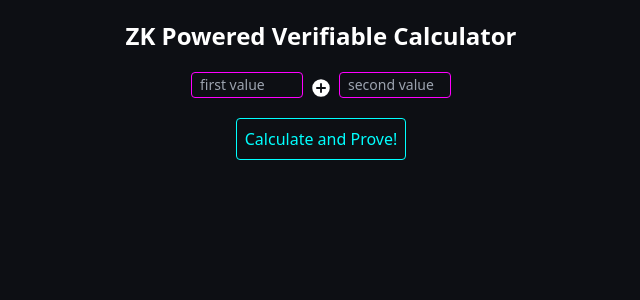
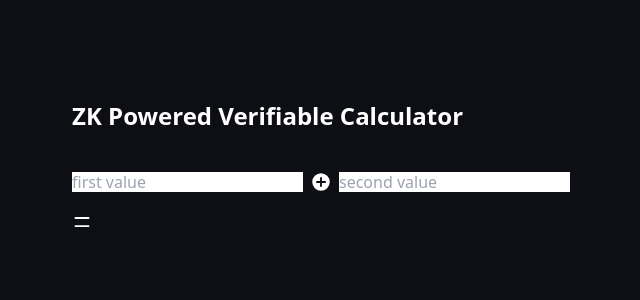
Before and after one commit to hannahredler/zk-calculator, a React (Vite) app in the folder packages/app/: page / in a window 1280 px wide. Shown: the top 300 px of the page, without its empty margins (319-959 px from the left). Built offline with nearby package versions, Linux system fonts and the light colour scheme.

Commit message:
Styling changes, refactors

```diff
--- a/packages/app/src/App.tsx
+++ b/packages/app/src/App.tsx
@@ -1,26 +1,86 @@
 import { useState, useEffect } from "react";
-import { PlusCircleIcon } from "@heroicons/react/16/solid";
-import { NumberInput } from "./NumberInput";
-import Prover from "./Prover";
+import { PlusCircleIcon, EqualsIcon } from "@heroicons/react/16/solid";
+import { NumberInput } from "./components/NumberInput";
+import { groth16, Groth16Proof } from "snarkjs";
+import PrimaryButton from "./components/PrimaryButton";
+import { proveAddition } from "./utils";
 
 function App() {
   const [first, setFirst] = useState<number | null>(null);
   const [second, setSecond] = useState<number | null>(null);
+  const [proof, setProof] = useState<Groth16Proof | null>(null);
+  const [result, setResult] = useState<number | null>(null);
+  const [isValid, setIsValid] = useState<boolean | null>(null);
+
+  const verify = async (result: number | null, proof: Groth16Proof | null) => {
+    if (!result || !proof) return;
+
+    const vkey = await fetch("Addition_final.zkey.json").then((res) =>
+      res.json()
+    );
+    const isValid = await groth16.verify(vkey, [String(result)], proof);
+    setIsValid(isValid);
+  };
+
+  const prove = async (first: number | null, second: number | null) => {
+    if (!first || !second) {
+      setResult(null);
+      setProof(null);
+      return;
+    }
+    let [res, proof] = await proveAddition(first, second);
+    setResult(Number(res));
+    setProof(proof as Groth16Proof);
+  };
+
+  useEffect(() => {
+    prove(first, second);
+  }, [first, second]);
 
   return (
     <>
       <div className="w-screen h-screen flex flex-col items-center bg-background text-white">
-        <h1 className="my-5 font-semibold text-2xl">
+        <div className="flex flex-col items-start justify-center my-20 p-5">
+          <h1 className="font-semibold text-2xl mb-10">
             ZK Powered Verifiable Calculator
           </h1>
-        <div className="flex flex-row gap-2 mb-5">
+
+          <div className="flex flex-row gap-2 mb-5 items-center">
             <NumberInput label="First value" setValue={setFirst} />
             <div className="flex flex-col items-center justify-end">
               <PlusCircleIcon className="h-5 w-5" />
             </div>
             <NumberInput label="Second value" setValue={setSecond} />
           </div>
-        <Prover first={first} second={second} />
+
+          <div className="flex flex-col gap-4">
+            <div className="flex flex-row items-center gap-2">
+              <EqualsIcon className="h-5 w-5" />
+              <span>{result}</span>
+            </div>
+
+            {result && (
+              <>
+                <div className="flex flex-row gap-2">
+                  <PrimaryButton onClick={() => verify(result, proof)}>
+                    Verify
+                  </PrimaryButton>
+                </div>
+
+                <div className="flex flex-row">
+                  {isValid !== null && (
+                    <span>
+                      Is valid:{" "}
+                      <span className="text-accent">
+                        {isValid ? "Yes" : "No"}
+                      </span>
+                    </span>
+                  )}
+                </div>
+              </>
+            )}
+          </div>
+        </div>
       </div>
     </>
   );
--- a/packages/app/src/Prover.tsx
+++ /dev/null
@@ -1,73 +0,0 @@
-import { useState } from "react";
-import { groth16, Groth16Proof } from "snarkjs";
-import { FC, useEffect } from "react";
-
-const Prover: FC<{ first: number | null; second: number | null }> = ({
-  first,
-  second,
-}) => {
-  const [disabled, setDisabled] = useState<boolean>(true);
-  const [isProving, setIsProving] = useState<boolean>(false);
-  const [proof, setProof] = useState<Groth16Proof | null>(null);
-  const [result, setResult] = useState<number | null>(null);
-  const [isValid, setIsValid] = useState<boolean | null>(null);
-
-  useEffect(() => {
-    setDisabled(first === null || second === null);
-  }, [first, second]);
-
-  return (
-    <div className="flex flex-col gap-2 items-start">
-      <button
-        disabled={disabled}
-        className={`border border-px border-primary  text-primary rounded p-2 ${
-          disabled
-            ? "pointer-events-none"
-            : "hover:bg-primary hover:text-background hover:shadow-[0_0_10px_primary]"
-        }`}
-        onClick={async () => {
-          if (!first || !second) return;
-
-          setIsProving(true);
-          const { proof, publicSignals } = await groth16.fullProve(
-            { x1: first, x2: second },
-            "Addition.wasm",
-            "Addition_final.zkey"
-          );
-
-          setResult(Number(publicSignals[0]));
-          setProof(proof);
-          setIsProving(false);
-        }}
-      >
-        Calculate and Prove!
-      </button>
-      {isProving && <span>Proving...</span>}
-      {result && (
-        <>
-          <span>Result: {result}</span>
-          <button
-            className="border border-px border-secondary rounded p-2 hover:bg-secondary hover:text-background hover:shadow-[0_0_10px_secondary]"
-            onClick={async () => {
-              const vkey = await fetch("Addition_final.zkey.json").then(
-                function (res) {
-                  return res.json();
-                }
-              );
-
-              if (!result || !proof) return;
-
-              const res = await groth16.verify(vkey, [String(result)], proof);
-              setIsValid(res);
-            }}
-          >
-            Verify
-          </button>
-          {isValid !== null && <span>Is valid: {isValid ? "Yes" : "No"}</span>}
-        </>
-      )}
-    </div>
-  );
-};
-
-export default Prover;
--- a/packages/app/src/NumberInput.tsx
+++ b/packages/app/src/components/NumberInput.tsx
@@ -10,7 +10,7 @@ export const NumberInput: React.FC<{
     <div className="flex flex-col">
       <input
         id={label}
-        className="appearance-none border border-px border-accent text-accent rounded outline-none bg-transparent h-5 w-28 p-2 py-3 text-sm"
+        className="appearance-none border border-px border-white text-white rounded outline-none bg-transparent h-5 w-28 p-2 py-3 text-sm"
         value={innerValue}
         placeholder={label?.toLocaleLowerCase()}
         onChange={(event) => {
--- /dev/null
+++ b/packages/app/src/components/PrimaryButton.tsx
@@ -0,0 +1,21 @@
+import { FC, PropsWithChildren } from "react";
+
+const PrimaryButton: FC<
+  PropsWithChildren<{ onClick: () => void; disabled?: boolean }>
+> = ({ onClick, children, disabled }) => {
+  return (
+    <button
+      className={`border rounded h-5 flex flex-row items-center p-2 py-3 ${
+        disabled
+          ? "border-gray-400 text-gray-400 opacity-50 pointer-events-none"
+          : "border-primary text-primary hover:shadow-primary"
+      }`}
+      onClick={onClick}
+      disabled={disabled}
+    >
+      {children}
+    </button>
+  );
+};
+
+export default PrimaryButton;
--- /dev/null
+++ b/packages/app/src/utils.ts
@@ -0,0 +1,11 @@
+import { groth16 } from "snarkjs";
+
+export const proveAddition = async (a: number, b: number) => {
+  const { proof, publicSignals } = await groth16.fullProve(
+    { x1: a, x2: b },
+    "Addition.wasm",
+    "Addition_final.zkey"
+  );
+
+  return [publicSignals[0], proof];
+};
--- a/packages/app/tailwind.config.js
+++ b/packages/app/tailwind.config.js
@@ -10,6 +10,9 @@ export default {
         accent: "#FF00FF",
         highlight: "#FFDD00",
       },
+      boxShadow: {
+        primary: "0 0 10px var(--primary)",
+      },
     },
   },
   plugins: [],
```
Also changed, not shown: 1 other file (tests, documents, lock files or other folders). Lines whose indentation alone changed are shown as unchanged.
